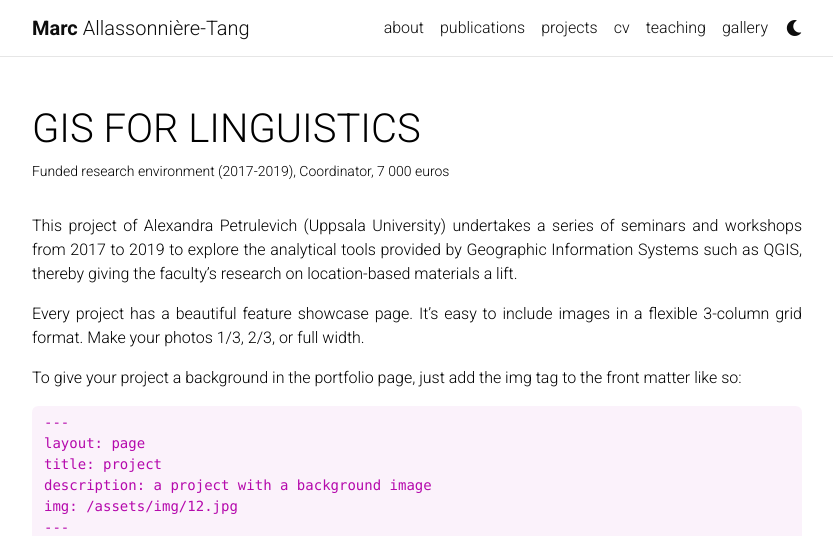
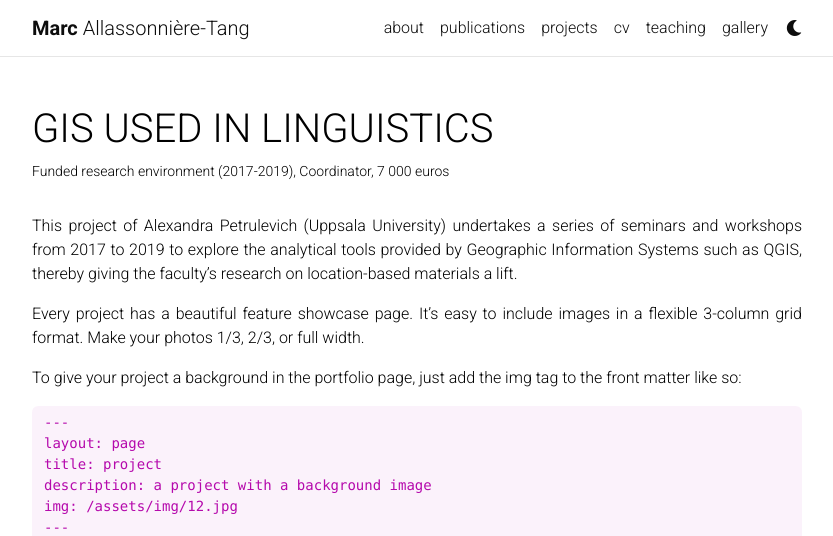
Before and after one commit to marctang/marctang.github.io, a Jekyll site: the page built from _projects/2017_uppsala_gis.md, in a window 1280 px wide and 900 px high, cut to the strip 0-536 px from the top of the window. Shown: the whole strip, without its empty margins (223-1056 px from the left). Built offline with Jekyll 4.4.1, drawn with Linux system fonts in a browser that asks for light colours; comment, search, counter and statistics services are not loaded; a style sheet for code colours, icons or effects is not loaded.

Commit message:
Update 2017_uppsala_gis.md

```diff
--- a/_projects/2017_uppsala_gis.md
+++ b/_projects/2017_uppsala_gis.md
@@ -1,6 +1,6 @@
 ---
 layout: page
-title: GIS FOR LINGUISTICS
+title: GIS USED IN LINGUISTICS
 description: Funded research environment (2017-2019), Coordinator, 7 000 euros
 img: assets/img/uppsala.png
 redirect: https://www.nordiska.uu.se/forskning/projekt/tidigare-projekt/gis-for-language-study
```
